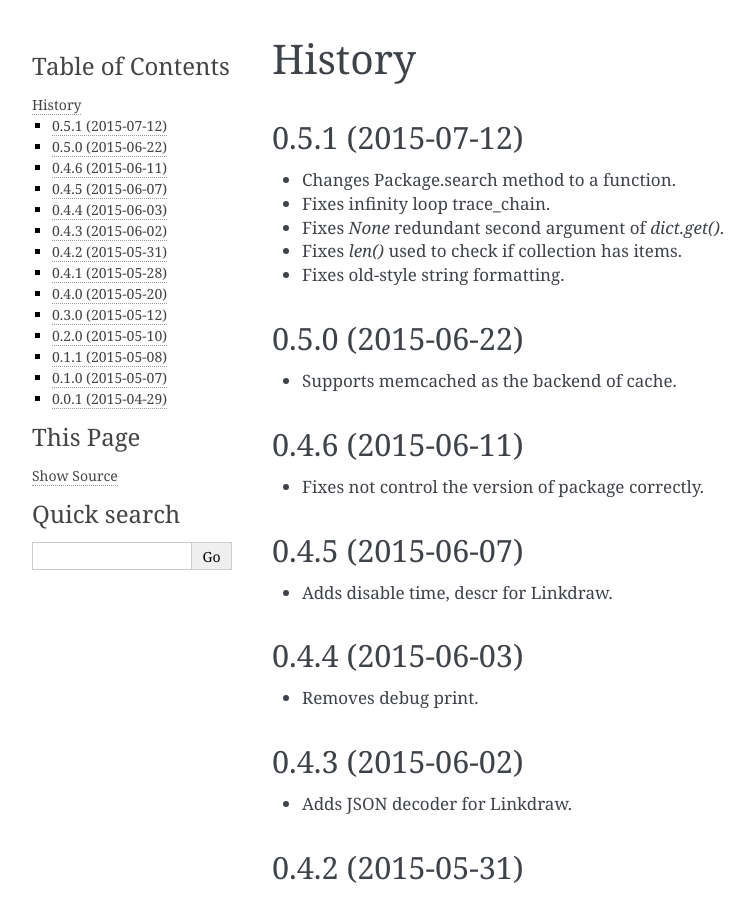
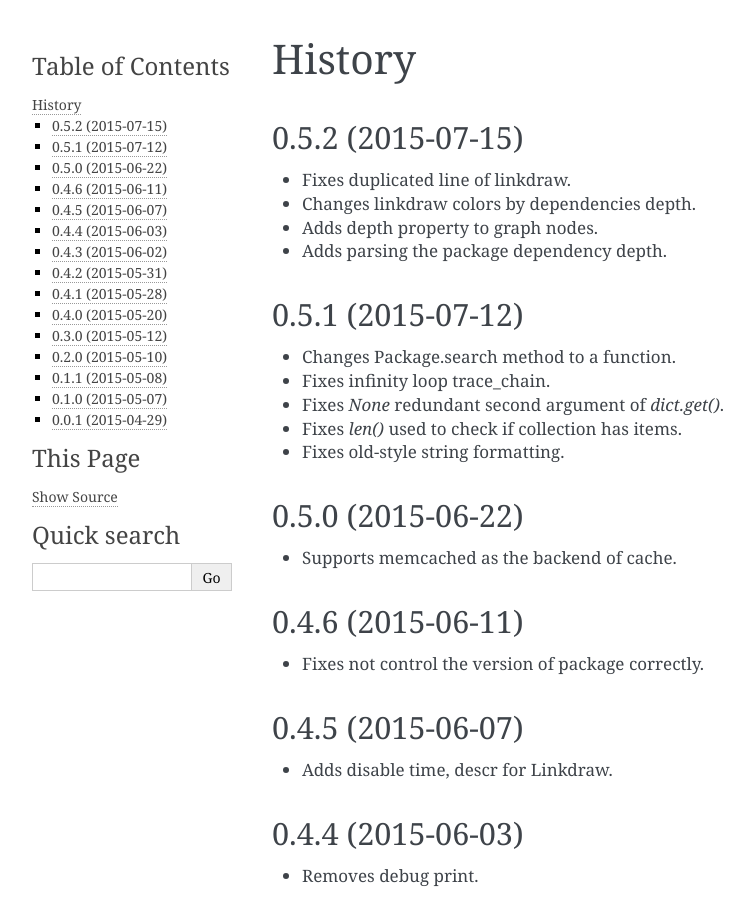
Before and after one commit to mkouhei/py-deps, a Sphinx documentation site: the page built from docs/source/HISTORY.rst, in a window 1280 px wide and 900 px high. Shown: the whole window, without its empty margins (148-901 px from the left). Built offline with Sphinx 7.4.7, drawn with Linux system fonts in a browser that asks for light colours.

Commit message:
Bump version.
Signed-off-by: Kouhei Maeda <mkouhei@palmtb.net>

```diff
--- a/docs/source/HISTORY.rst
+++ b/docs/source/HISTORY.rst
@@ -1,5 +1,13 @@
 History
 =======
+
+0.5.2 (2015-07-15)
+------------------
+
+* Fixes duplicated line of linkdraw.
+* Changes linkdraw colors by dependencies depth.
+* Adds depth property to graph nodes.
+* Adds parsing the package dependency depth.
 
 0.5.1 (2015-07-12)
 ------------------
--- a/docs/source/conf.py
+++ b/docs/source/conf.py
@@ -57,7 +57,7 @@
 # The short X.Y version.
 version = '0.5'
 # The full version, including alpha/beta/rc tags.
-release = '0.5.1'
+release = '0.5.2'
 
 # The language for content autogenerated by Sphinx. Refer to documentation
 # for a list of supported languages.
--- a/setup.py
+++ b/setup.py
@@ -87,7 +87,7 @@
     _file.write('\n'.join(extras_require.get('reST')))
 
 setup(name='py-deps',
-      version='0.5.1',
+      version='0.5.2',
       description='parsing the Python deps and generating graph data',
       long_description=long_description,
       author='Kouhei Maeda',
```
